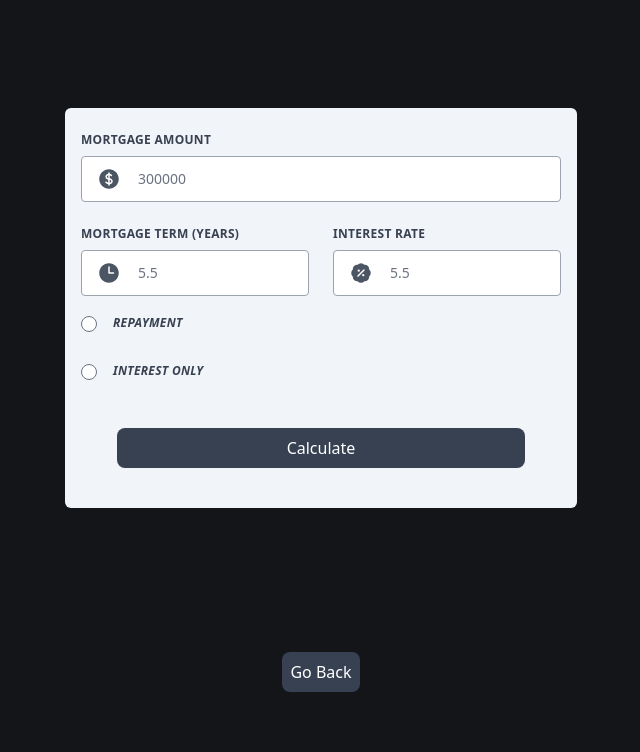
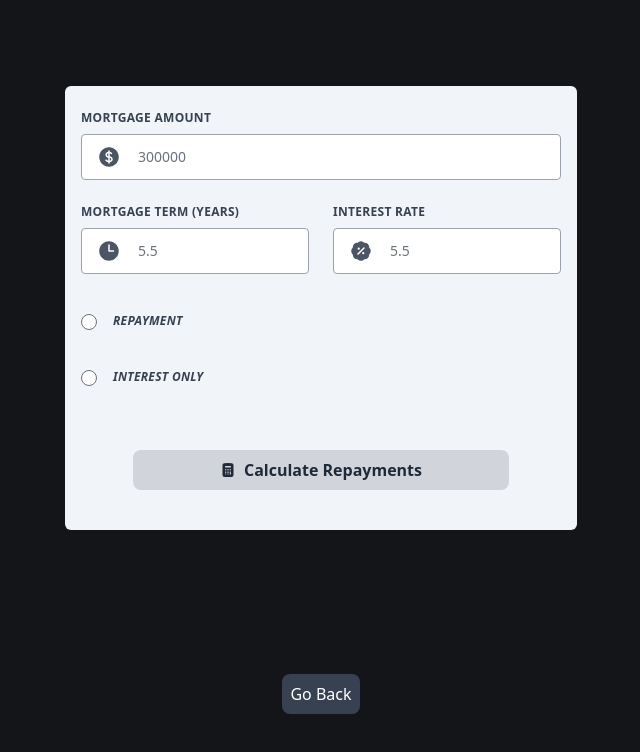
Before and after one commit to mitchaplin/frontend-challenges, a Next.js app: page /mortgage-calculator in a window 1280 px wide. Shown: the top 752 px of the page, without its empty margins (319-959 px from the left). Built offline with nearby package versions, Linux system fonts and the light colour scheme; what prettier-plugin-tailwindcss would draw is missing.

Commit message:
Add repayments button

```diff
--- a/src/app/mortgage-calculator/page.tsx
+++ b/src/app/mortgage-calculator/page.tsx
@@ -7,6 +7,7 @@ import {
   CurrencyDollarIcon,
   ClockIcon,
   PercentBadgeIcon,
+  CalculatorIcon,
 } from "@heroicons/react/24/solid";
 export default function MortgageCalculator() {
   const [rating, setRating] = useState(0);
@@ -79,12 +80,12 @@ export default function MortgageCalculator() {
             </div>
           </div>
 
-          <div className="w-full md:w-1/2 px-3">
+          <div className="w-full md:w-1/2 px-3 my-4">
             <label
               className="block uppercase tracking-wide text-gray-700 text-xs font-bold my-2"
               htmlFor="mortgage-amount"
             >
-              <input className="my-3 " type="radio" name="Repayment" />
+              <input className="my-4 " type="radio" name="Repayment" />
               <i className="p-4">Repayment</i>
             </label>
 
@@ -92,14 +93,15 @@ export default function MortgageCalculator() {
               className="block uppercase tracking-wide text-gray-700 text-xs font-bold my-2"
               htmlFor="mortgage-amount"
             >
-              <input className="my-3" type="radio" name="Interest" />
+              <input className="my-4" type="radio" name="Interest" />
               <i className="p-4">Interest Only</i>
             </label>
           </div>
         </div>
         <div className="flex flex-wrap -mx-3 mb-6">
-          <button className="mx-12 w-full mt-1 rounded-lg bg-gray-700 p-2 text-white">
-            Calculate
+          <button className="mx-16 justify-center w-full bg-gray-300 hover:bg-gray-400 text-gray-800 font-bold py-2 px-4 rounded-lg inline-flex items-center">
+            <CalculatorIcon className="fill-current w-4 h-4 mr-2" />
+            <span>Calculate Repayments</span>
           </button>
         </div>
       </form>
```
